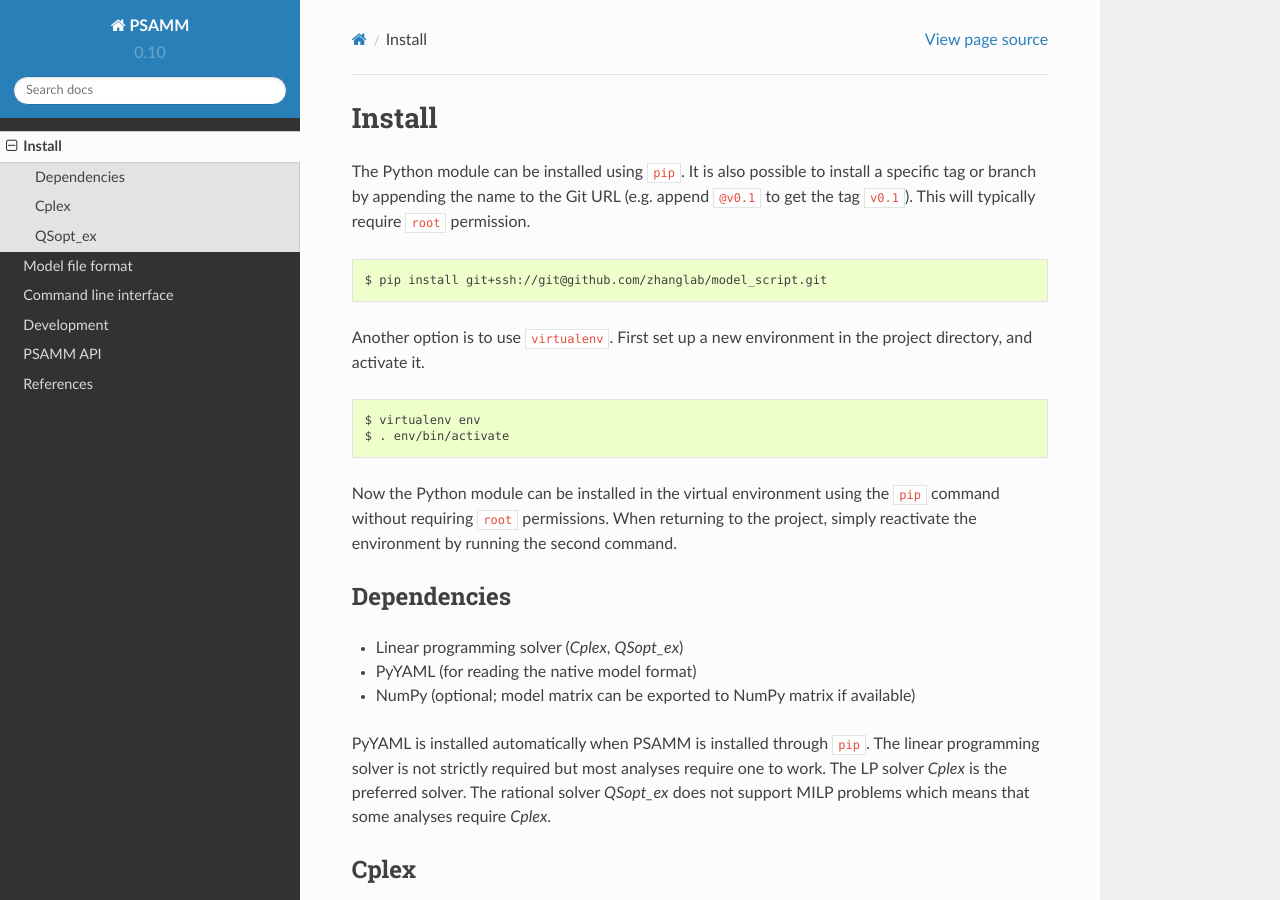
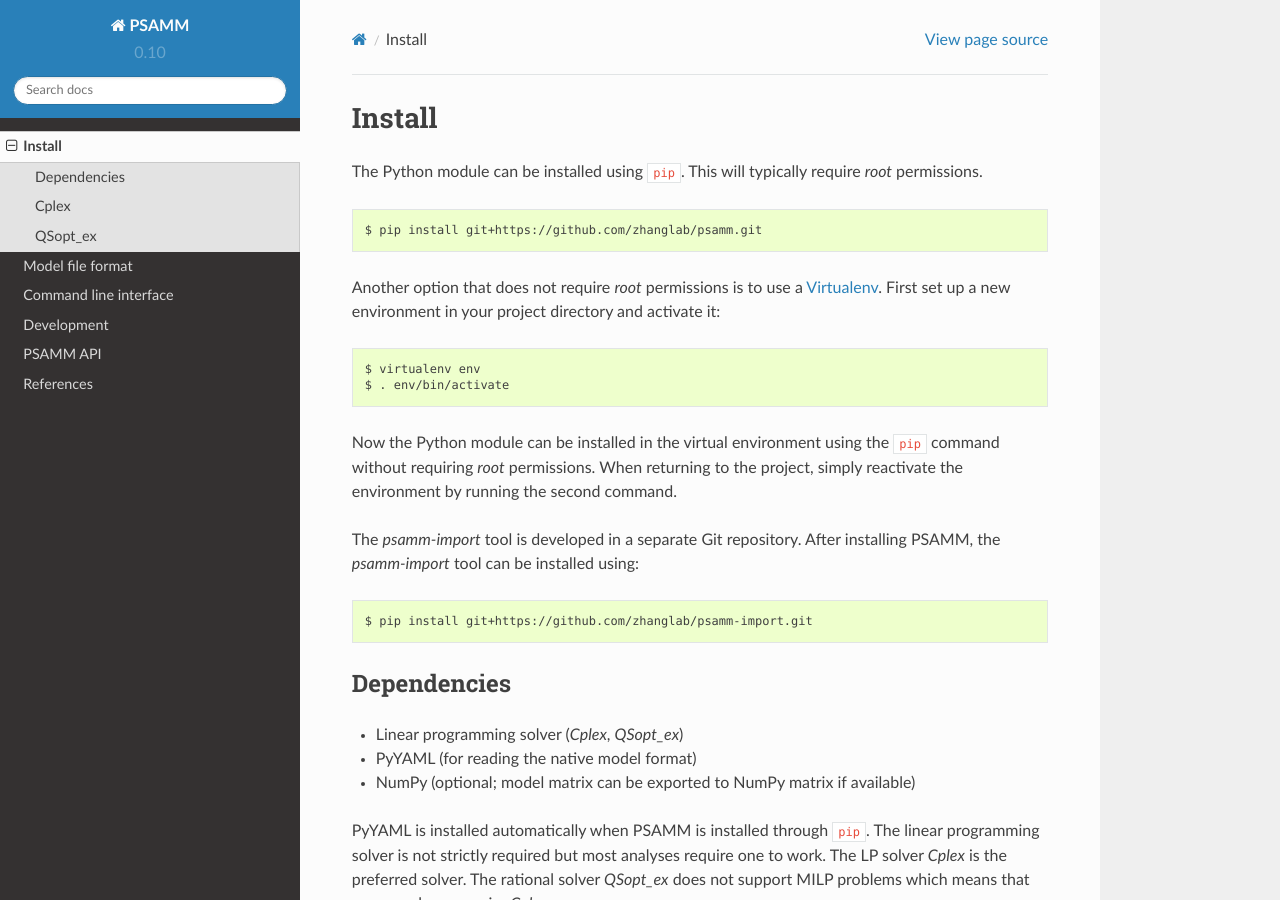
Before and after one commit to zhanglab/psamm, a Sphinx documentation site: the page built from docs/install.rst, in a window 1280 px wide and 900 px high. Built offline with Sphinx 7.4.7 and the Read the Docs theme 2.0.0, drawn with Linux system fonts in a browser that asks for light colours.

Commit message:
docs: Update install instructions based on README

```diff
--- a/docs/install.rst
+++ b/docs/install.rst
@@ -2,17 +2,16 @@
 Install
 =======
 
-The Python module can be installed using ``pip``. It is also possible to
-install a specific tag or branch by appending the name to the Git URL (e.g.
-append ``@v0.1`` to get the tag ``v0.1``). This will typically require ``root``
-permission.
+The Python module can be installed using ``pip``. This will typically require
+*root* permissions.
 
 .. code-block:: shell
 
-    $ pip install git+ssh://git@github.com/zhanglab/model_script.git
+    $ pip install git+https://github.com/zhanglab/psamm.git
 
-Another option is to use ``virtualenv``. First set up a new environment in the
-project directory, and activate it.
+Another option that does not require *root* permissions is to use a
+`Virtualenv`_. First set up a new environment in your project directory and
+activate it:
 
 .. code-block:: shell
 
@@ -20,8 +19,15 @@
     $ . env/bin/activate
 
 Now the Python module can be installed in the virtual environment using the
-``pip`` command without requiring ``root`` permissions. When returning to the
+``pip`` command without requiring *root* permissions. When returning to the
 project, simply reactivate the environment by running the second command.
+
+The *psamm-import* tool is developed in a separate Git repository. After
+installing PSAMM, the *psamm-import* tool can be installed using:
+
+.. code-block:: shell
+
+    $ pip install git+https://github.com/zhanglab/psamm-import.git
 
 Dependencies
 ------------
```
Also changed, not shown: other parts of docs/install.rst (+1 -0 lines).
